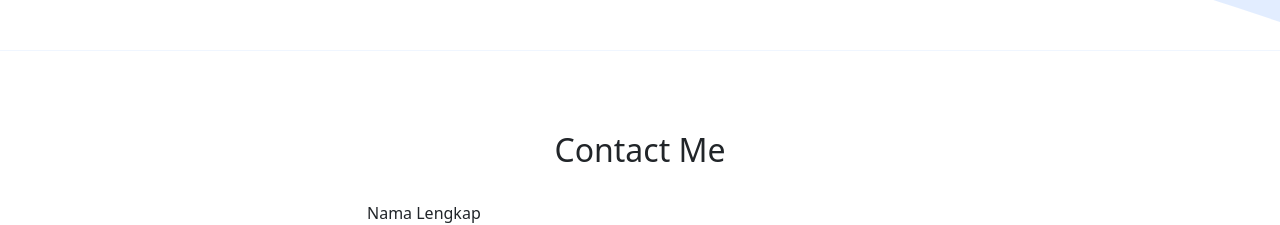
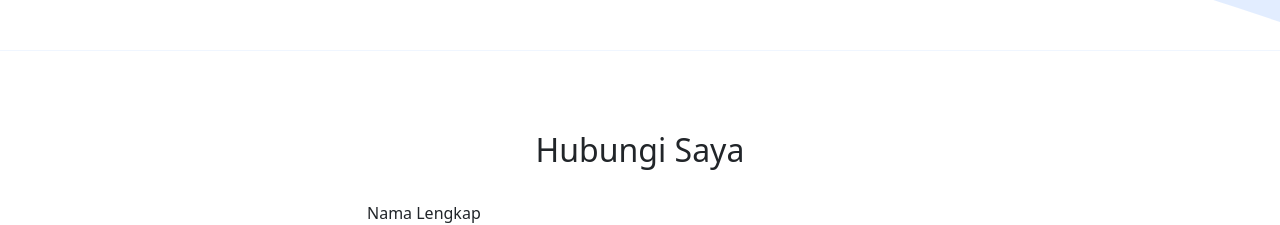
Before and after one commit to miqbal-telu/miq.github.io, a plain HTML site: page index.html in a window 1280 px wide. Shown: the part 2440-2665 px from the top of the page. Drawn offline with nearby package versions, Linux system fonts and the light colour scheme.

Commit message:
mengubah contact me menjadi hubungi saya

```diff
--- a/index.html
+++ b/index.html
@@ -147,7 +147,7 @@
       <div class="container">
         <div class="row text-center mb-4">
           <div class="col">
-            <h2>Contact Me</h2>
+            <h2>Hubungi Saya</h2>
           </div>
         </div>
         <div class="row justify-content-center">
```
